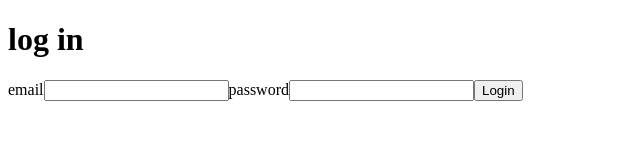
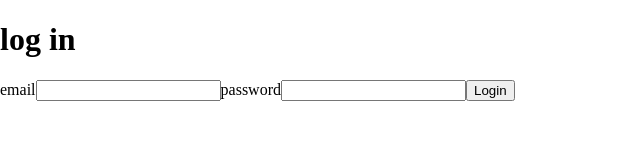
Before and after one commit to strom314/rocnikovy_projekt_frontend, a React (Vite) app: page /login in a window 1280 px wide. Shown: the top 160 px of the page, without its empty margins (0-640 px from the left). Built offline with nearby package versions, Linux system fonts and the light colour scheme.

Commit message:
feat: add app.module.css for global styles

```diff
--- a/src/App.jsx
+++ b/src/App.jsx
@@ -4,6 +4,7 @@ import LogIn from "./components/auth/LogIn";
 import SignUp from "./components/auth/SignUp";
 import Chat from "./components/ChatWindow";
 import ProtectedRoute from "./components/auth/ProtectedRoute";
+import "./components/app.module.css";
 
 function App() {
   return (
--- /dev/null
+++ b/src/components/app.module.css
@@ -0,0 +1,3 @@
+body {
+  margin: 0;
+}
```
